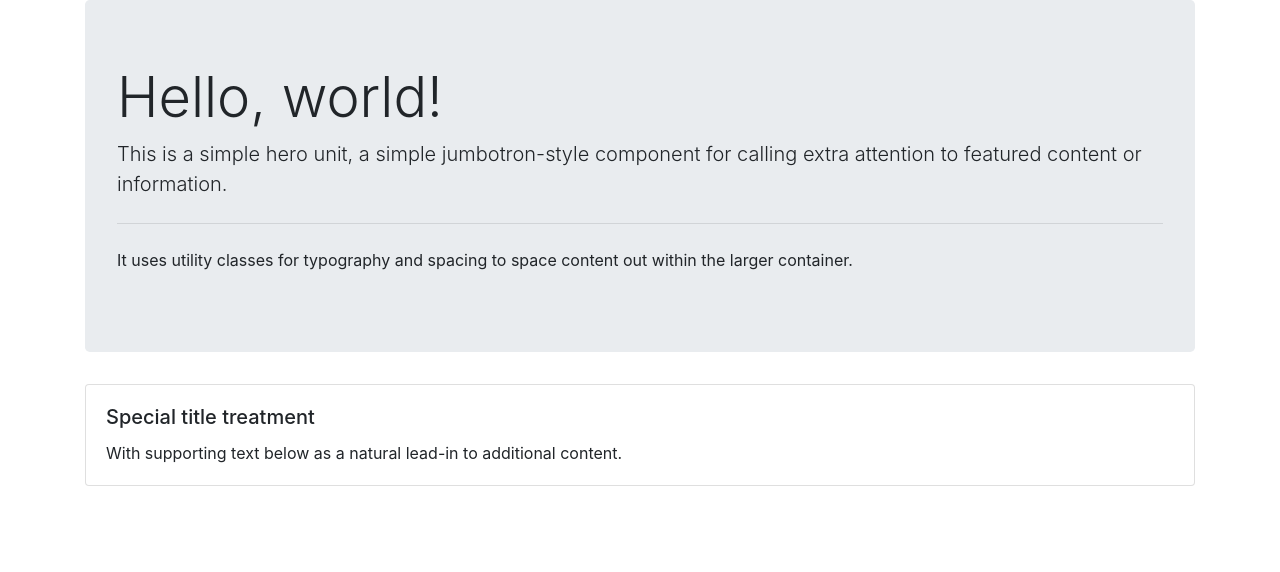
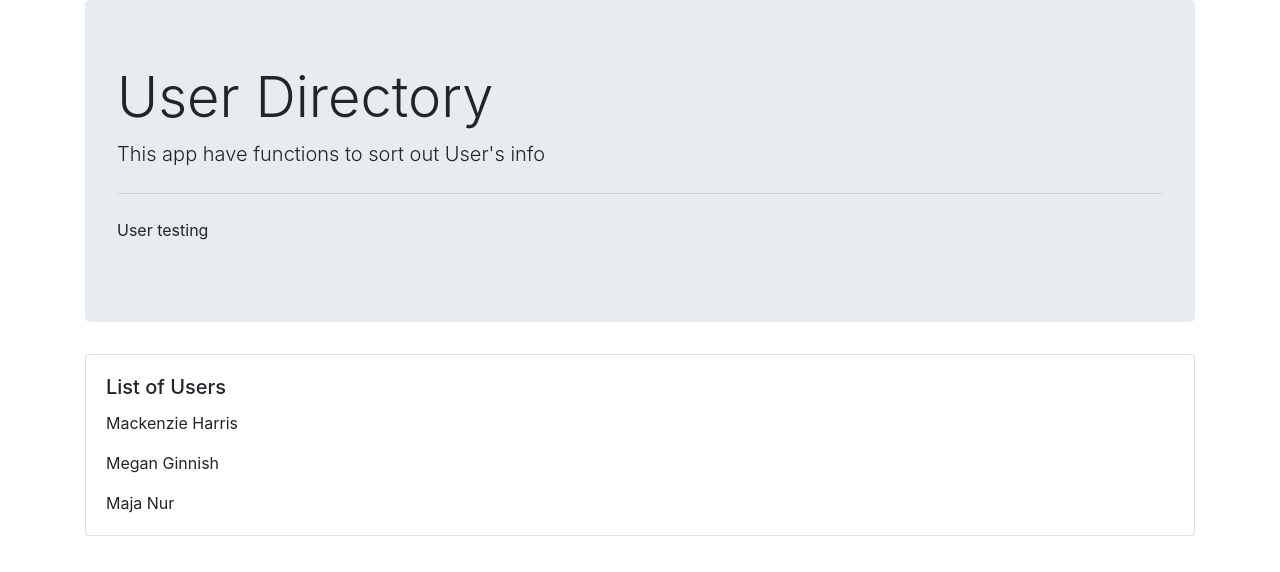
Before and after one commit to trucn0215/tn-employee-directory, a React (Create React App) app: page / in a window 1280 px wide. Shown: the top 572 px of the page. Built offline with nearby package versions, Linux system fonts and the light colour scheme.

Commit message:
able to render user first name and last name to the body

```diff
--- a/src/App.js
+++ b/src/App.js
@@ -2,7 +2,7 @@ import React from "react";
 import Header from "./components/Header";
 import Body from "./components/Body"
 
-class App extends React.Component{
+class App extends React.Component {
 
   state = {
     users: [
@@ -61,15 +61,127 @@ class App extends React.Component{
           "thumbnail": "https://randomuser.me/api/portraits/thumb/women/84.jpg"
         },
         "nat": "NZ"
+      },
+      {
+        "gender": "female",
+        "name": {
+          "title": "Ms",
+          "first": "Megan",
+          "last": "Ginnish"
+        },
+        "location": {
+          "street": {
+            "number": 8692,
+            "name": "Queen St"
+          },
+          "city": "Alma",
+          "state": "New Brunswick",
+          "country": "Canada",
+          "postcode": "Y1Q 0Y0",
+          "coordinates": {
+            "latitude": "57.8499",
+            "longitude": "-105.8538"
+          },
+          "timezone": {
+            "offset": "+2:00",
+            "description": "Kaliningrad, South Africa"
+          }
+        },
+        "email": "megan.ginnish@example.com",
+        "login": {
+          "uuid": "bee6efab-8b92-4ec5-a8dc-04f8dca6c731",
+          "username": "smallfish838",
+          "password": "army",
+          "salt": "I2WPyVBn",
+          "md5": "6a24224974d09ff6d80da4c4425ef2bd",
+          "sha1": "94ccf2fe64383c4e10ff3ca20d4692253b2d74b7",
+          "sha256": "54e50f0ce0c4c83dd5ccf9dda978a2f2e4f48d3845be19d1e6e3d3d470c7574d"
+        },
+        "dob": {
+          "date": "1961-09-10T00:11:52.128Z",
+          "age": 60
+        },
+        "registered": {
+          "date": "2004-12-03T02:47:34.009Z",
+          "age": 17
+        },
+        "phone": "656-268-0195",
+        "cell": "920-003-1115",
+        "id": {
+          "name": "",
+          "value": null
+        },
+        "picture": {
+          "large": "https://randomuser.me/api/portraits/women/52.jpg",
+          "medium": "https://randomuser.me/api/portraits/med/women/52.jpg",
+          "thumbnail": "https://randomuser.me/api/portraits/thumb/women/52.jpg"
+        },
+        "nat": "CA"
+      },
+      {
+        "gender": "female",
+        "name": {
+          "title": "Miss",
+          "first": "Maja",
+          "last": "Nur"
+        },
+        "location": {
+          "street": {
+            "number": 3792,
+            "name": "Brandts gate"
+          },
+          "city": "Bremanger",
+          "state": "Sør-Trøndelag",
+          "country": "Norway",
+          "postcode": "6102",
+          "coordinates": {
+            "latitude": "58.2318",
+            "longitude": "-70.6130"
+          },
+          "timezone": {
+            "offset": "-6:00",
+            "description": "Central Time (US & Canada), Mexico City"
+          }
+        },
+        "email": "maja.nur@example.com",
+        "login": {
+          "uuid": "d528a8a4-ae12-4f8e-8000-52228f2a0e0c",
+          "username": "tinybear756",
+          "password": "ninja",
+          "salt": "7NJ12UCN",
+          "md5": "1816e5502ff67b9fe50830294e624709",
+          "sha1": "3e7109624ea897b55bae98fa61a149a87f60471e",
+          "sha256": "1636d257b67391ac0386dce26255d1a28d39e16529f9629f02d2c6dd46ae226d"
+        },
+        "dob": {
+          "date": "1969-10-24T16:25:41.450Z",
+          "age": 52
+        },
+        "registered": {
+          "date": "2002-09-05T03:06:57.728Z",
+          "age": 19
+        },
+        "phone": "37643517",
+        "cell": "49100469",
+        "id": {
+          "name": "FN",
+          "value": "24106914644"
+        },
+        "picture": {
+          "large": "https://randomuser.me/api/portraits/women/10.jpg",
+          "medium": "https://randomuser.me/api/portraits/med/women/10.jpg",
+          "thumbnail": "https://randomuser.me/api/portraits/thumb/women/10.jpg"
+        },
+        "nat": "NO"
       }
     ]
   }
 
-  render(){
+  render() {
     return (
       <div className="container">
-        <Header/>
-        <Body/>
+        <Header />
+        <Body users={this.state.users} />
       </div>
     );
   }
--- a/src/components/Body.js
+++ b/src/components/Body.js
@@ -1,11 +1,11 @@
 import React from "react";
 
-function Body() {
+function Body( {users} ) {
     return (
         <div className="card">
             <div className="card-body">
-                <h5 className="card-title">Special title treatment</h5>
-                <p className="card-text">With supporting text below as a natural lead-in to additional content.</p>
+                <h5 className="card-title"> List of Users</h5>
+                {users.map(users => <p className="userName card-text">{users.name.first} {users.name.last}</p>)}
             </div>
         </div>
     );
--- a/src/components/Header.js
+++ b/src/components/Header.js
@@ -3,10 +3,10 @@ import React from "react";
 function Header() {
     return (
         <div className="jumbotron">
-            <h1 className="display-4">Hello, world!</h1>
-            <p className="lead">This is a simple hero unit, a simple jumbotron-style component for calling extra attention to featured content or information.</p>
+            <h1 className="display-4">User Directory </h1>
+            <p className="lead">This app have functions to sort out User's info</p>
             <hr className="my-4"/>
-                <p>It uses utility classes for typography and spacing to space content out within the larger container.</p>
+                <p>User testing</p>
         </div>
     )
 }
```
Lines whose indentation alone changed are shown as unchanged.
